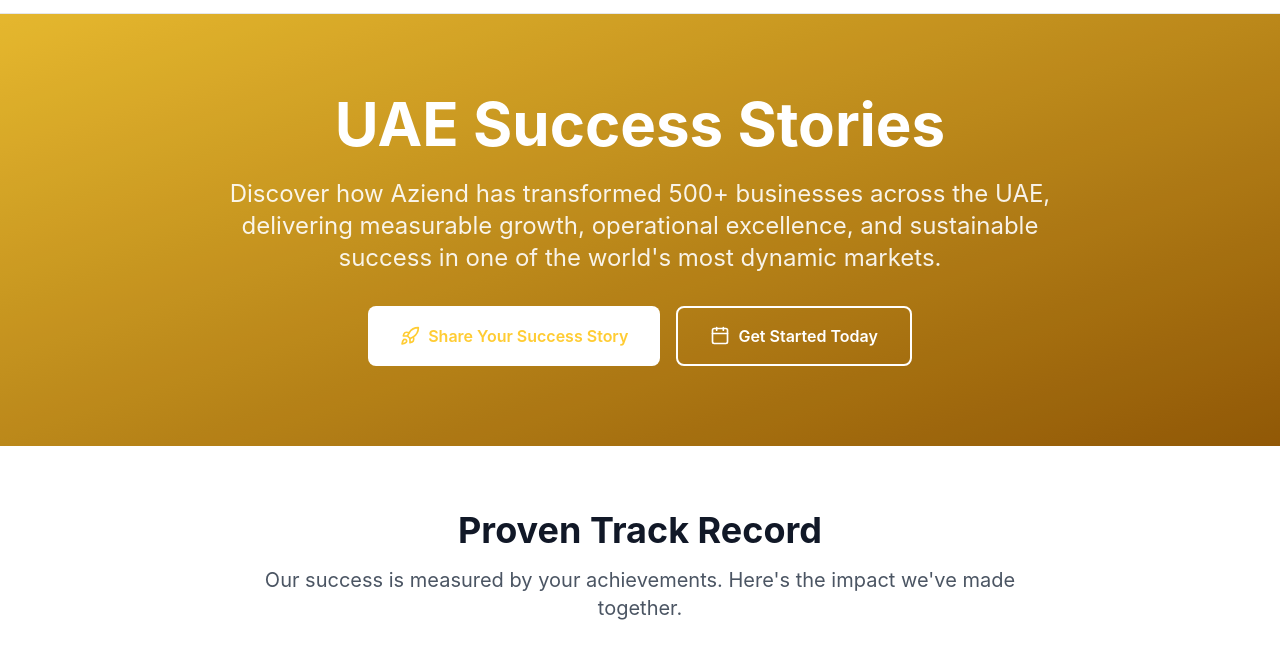
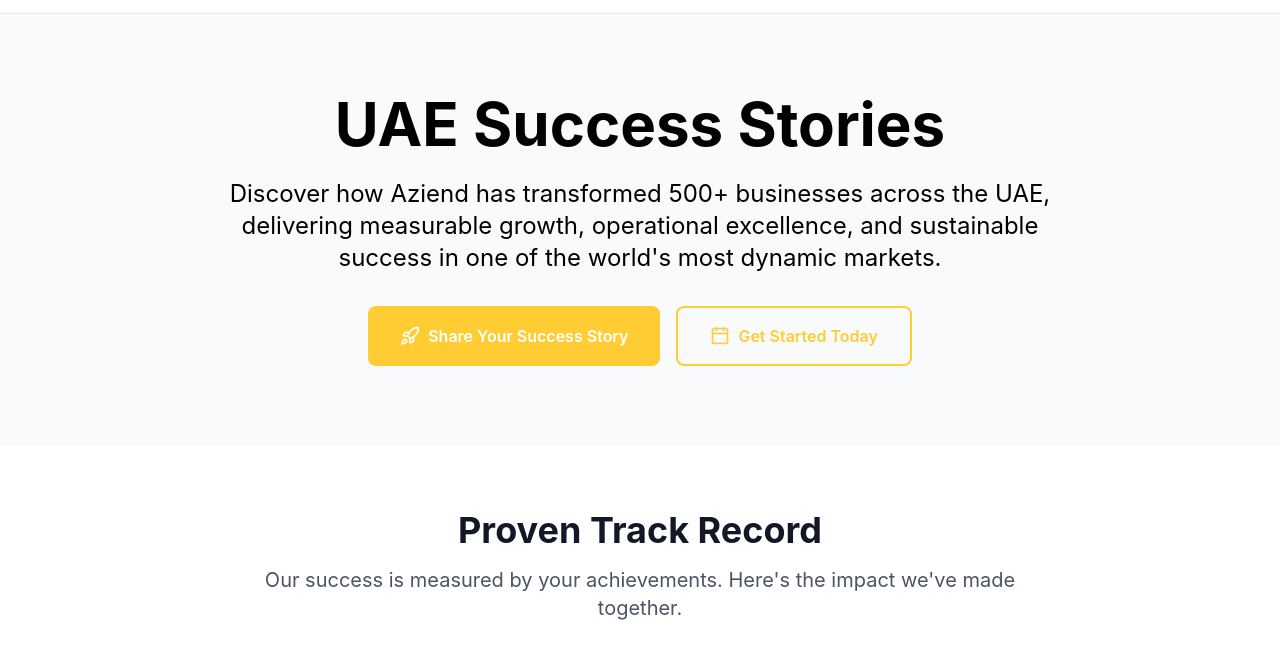
Before and after one commit to Pets-19/aziend-final, a plain HTML site: page uae-success-stories.html in a window 1280 px wide. Shown: the part 61-728 px from the top of the page. Drawn offline with nearby package versions, Linux system fonts and the light colour scheme.

Commit message:
refactor: update styles for hero section and buttons in success stories page

```diff
--- a/uae-success-stories.html
+++ b/uae-success-stories.html
@@ -50,6 +50,7 @@
                             custom: {
                                 50: "#fffbeb",
                                 100: "#fef3c7",
+                                150: "#FFFFFF",
                                 200: "#fde68a",
                                 300: "#fcd34d",
                                 400: "#fbbf24",
@@ -113,21 +114,18 @@
 
         <main>
             <!-- Hero Section -->
-            <section
-                class="relative bg-gradient-to-br from-custom-600 to-custom-700 text-white py-20"
-            >
-                <div class="absolute inset-0 bg-black/10"></div>
+            <section class="relative py-20">
                 <div
                     class="relative max-w-7xl mx-auto px-6 sm:px-8 lg:px-12 xl:px-16 text-center"
                 >
                     <div class="max-w-4xl mx-auto">
                         <h1
-                            class="text-4xl md:text-5xl lg:text-6xl font-bold mb-6"
+                            class="text-4xl md:text-5xl lg:text-6xl font-bold mb-6 text-black"
                         >
                             UAE Success Stories
                         </h1>
                         <p
-                            class="text-xl md:text-2xl text-white/90 mb-8 leading-relaxed"
+                            class="text-xl md:text-2xl text-black mb-8 leading-relaxed"
                         >
                             Discover how Aziend has transformed 500+ businesses
                             across the UAE, delivering measurable growth,
@@ -139,7 +137,7 @@
                         >
                             <a
                                 href="contact.html"
-                                class="inline-flex items-center px-8 py-4 bg-white text-custom-600 font-semibold rounded-lg hover:bg-gray-100 transition-colors"
+                                class="inline-flex items-center px-8 py-4 bg-custom-600 text-white font-semibold rounded-lg hover:bg-custom-700 transition-colors"
                             >
                                 <i
                                     data-lucide="rocket"
@@ -149,7 +147,7 @@
                             </a>
                             <a
                                 href="contact.html"
-                                class="inline-flex items-center px-8 py-4 border-2 border-white text-white font-semibold rounded-lg hover:bg-white hover:text-custom-600 transition-colors"
+                                class="inline-flex items-center px-8 py-4 border-2 border-custom-600 text-custom-600 font-semibold rounded-lg hover:bg-custom-600 hover:text-white transition-colors"
                             >
                                 <i
                                     data-lucide="calendar"
```
